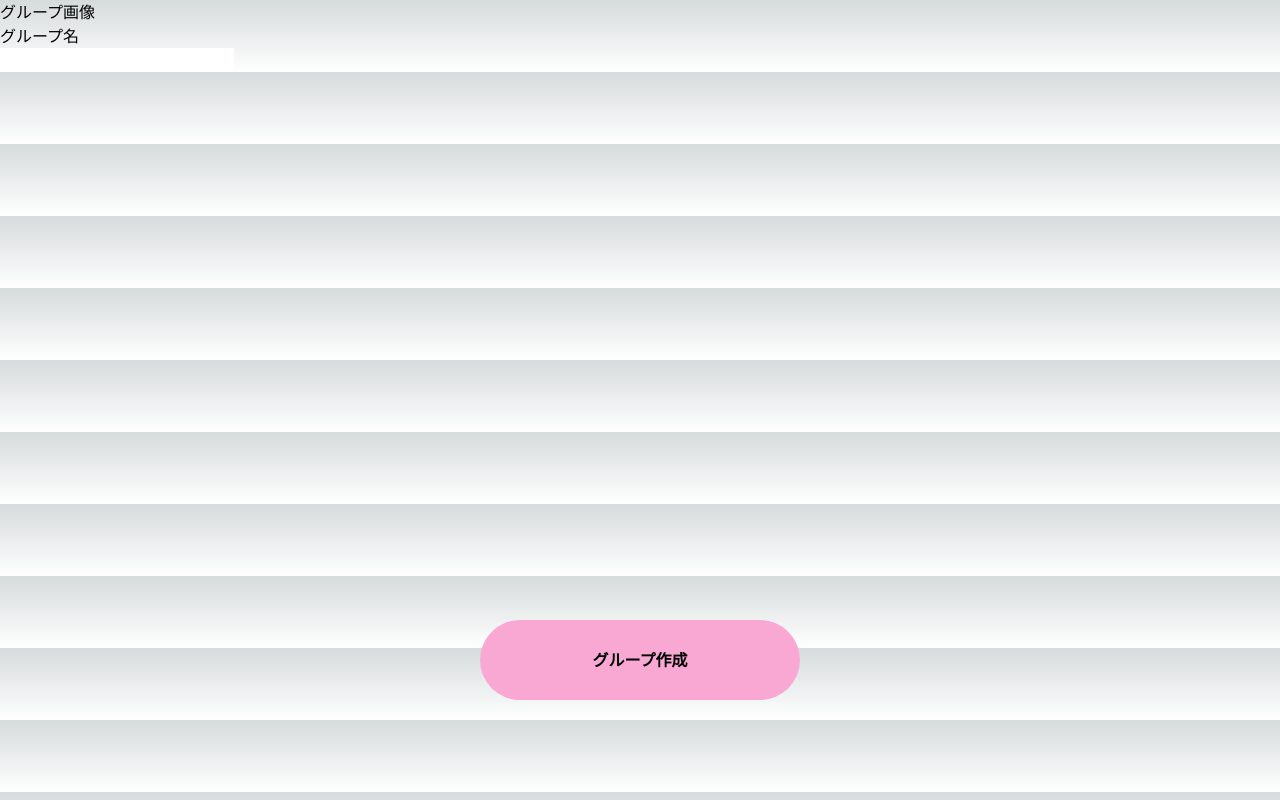
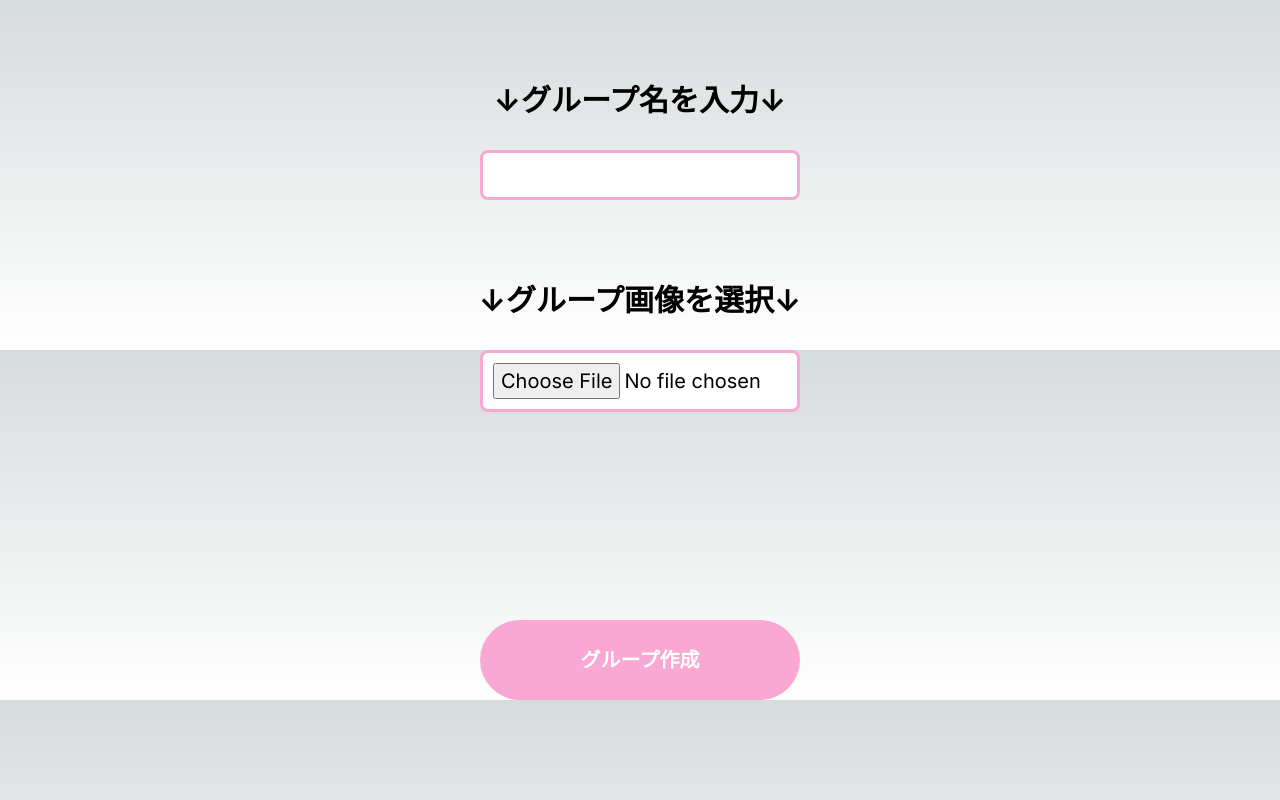
Before and after one commit to suwahanauta/kpop, a Next.js app: page /groups/create in a window 1280 px wide. Built offline with nearby package versions, Linux system fonts and the light colour scheme.

Commit message:
グループ名、グループ画像、送信ボタンの配置、UIの設定

```diff
--- a/app/groups/create/page.tsx
+++ b/app/groups/create/page.tsx
@@ -3,18 +3,22 @@ import Image from "next/image";
 export default function Home() {
   return (
 
-    <div className="">
+    <div>
+
+        <div className="h-[100px] mt-[50px]">
+          <p className="text-center font-bold text-[30px] leading-[100px]">↓グループ名を入力↓</p>
+          <input　className="h-[50px] w-[calc(100vw/4)] rounded-lg border-[3px] border-pink-300 absolute top-[150px] left-[calc(100vw/8*3)]"></input>
+        </div>
+
+        <div className="h-[100px] mt-[100px]">
+          <p　className="text-center font-bold text-[30px] leading-[100px]">↓グループ画像を選択↓</p>
+          <input className="bg-white text-[20px] rounded-lg p-[10px] border-[3px] border-pink-300 w-[calc(100vw/4)] absolute top-[350px] left-[calc(100vw/8*3)]" type="file"></input>
+        </div>
+
         <div>
-          <p>グループ画像</p>
+          <button className="bg-pink-300 font-bold h-[calc(100vh/10)] w-[calc(100vw/4)] rounded-full absolute bottom-[100px] left-[calc(100vw/8*3)] text-white text-[20px]">グループ作成</button>
+        </div>
 
-        </div>
-        <div>
-          <p>グループ名</p>
-          <input></input>
-        </div>
-        <div>
-          <button className="bg-pink-300 font-bold h-[calc(100vh/10)] w-[calc(100vw/4)] rounded-full absolute bottom-[100px] left-[calc(100vw/8*3)]">グループ作成</button>
-        </div>
     </div>
 
   );
```
